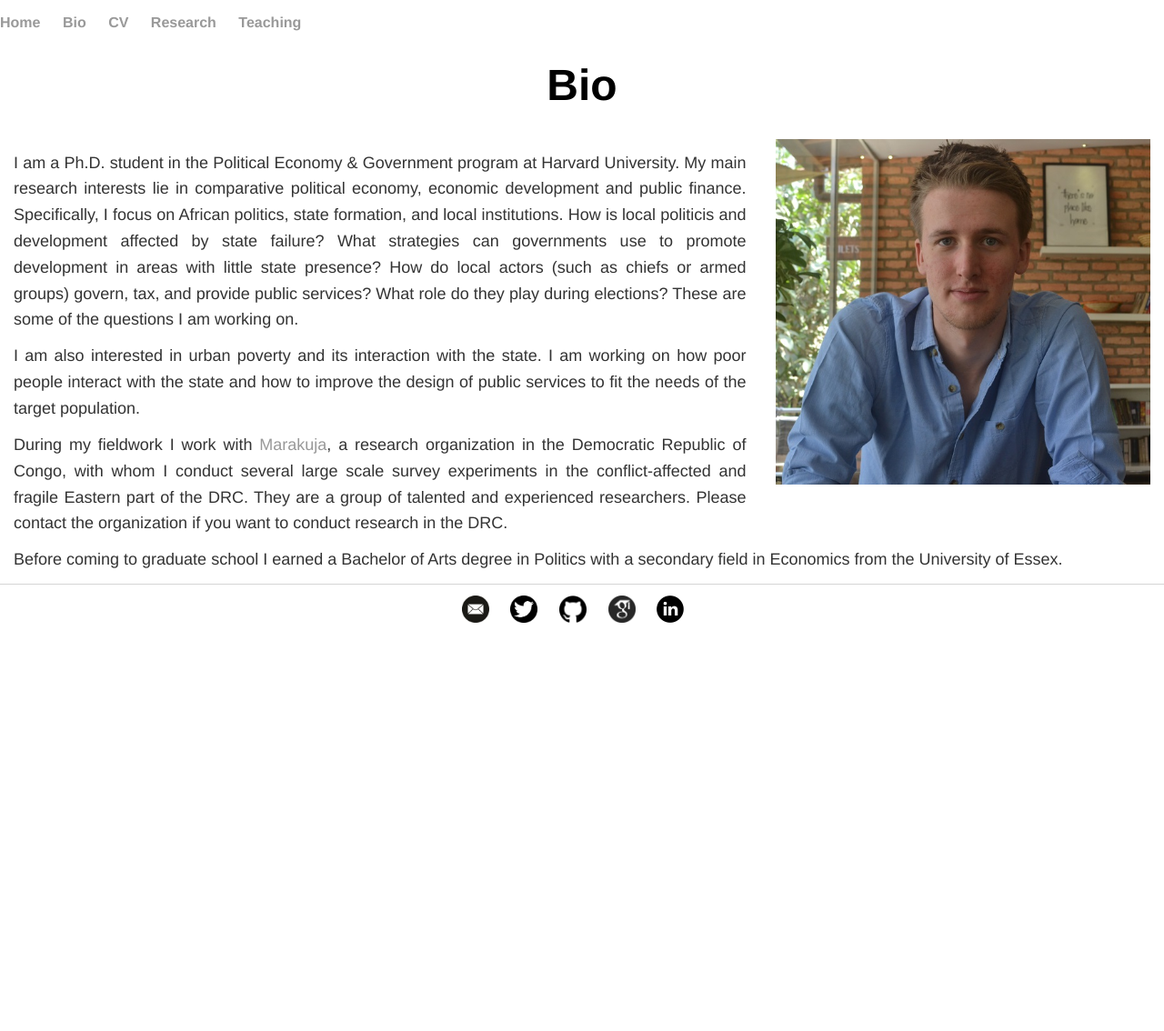
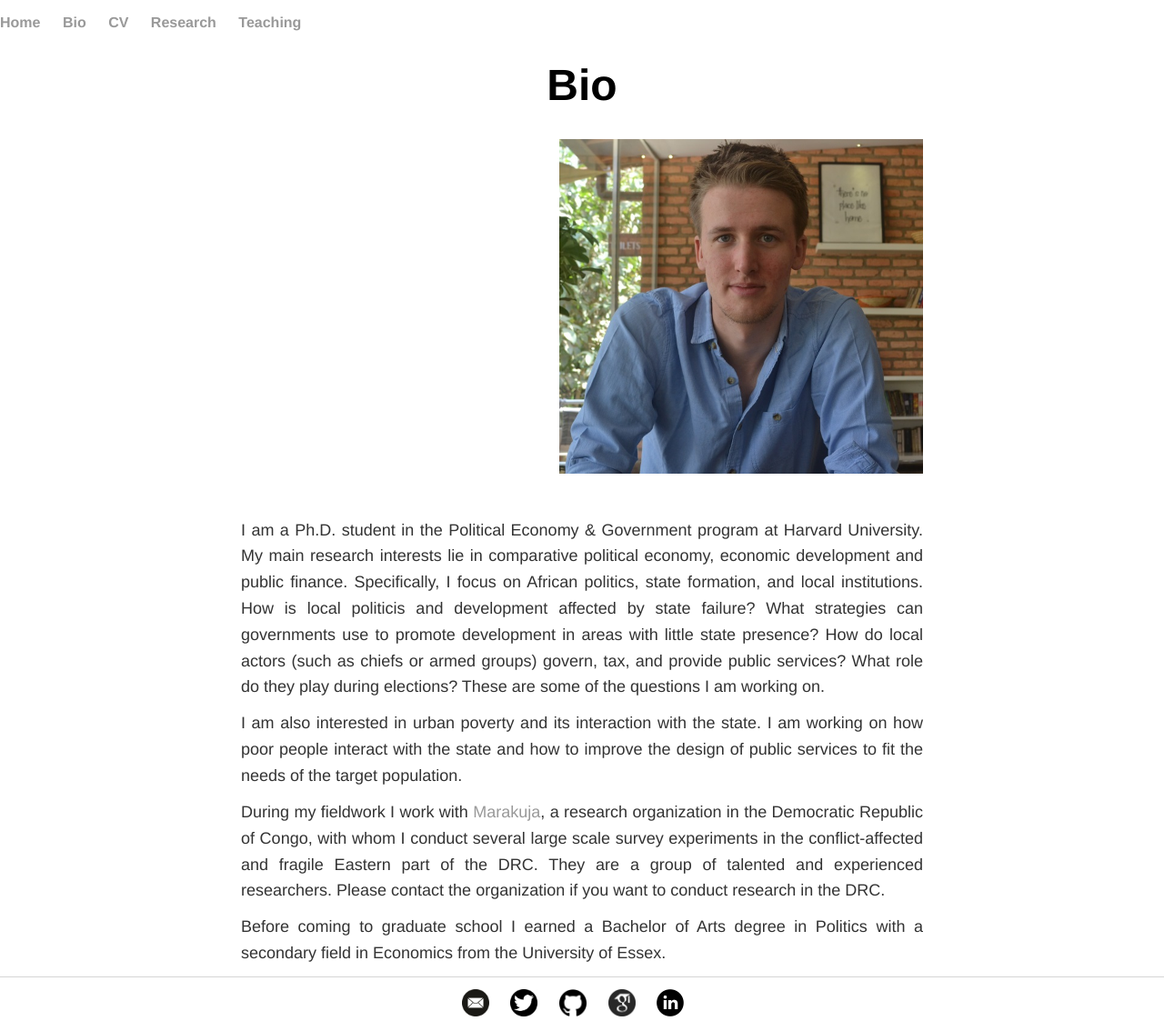
Before and after one commit to soeren-henn/soeren-henn.github.io, a Jekyll site: the page built from bio/index.html, in a window 1280 px wide. Shown: the whole page at 91% size. Built offline with Jekyll 4.4.1, drawn with Linux system fonts in a browser that asks for light colours; before the commit the page ends 900 px from its top, so only the background shows below that.

Commit message:
Update main.css

```diff
--- a/css/main.css
+++ b/css/main.css
@@ -119,8 +119,11 @@ ul.posts li {
     .research {
         width: 970px;
     }
-     .research-header {
-    height: 400px;
+    .about{
+        width: 970px;
+    }
+    .research-header {
+        height: 400px;
   }
 }
 
@@ -128,8 +131,11 @@ ul.posts li {
     .research {
         width: 750px;
     }
-     .research-header {
-    height: 400px;
+    .about{
+        width: 750px;
+    }
+    .research-header {
+        height: 400px;
   }
 }
 
```
